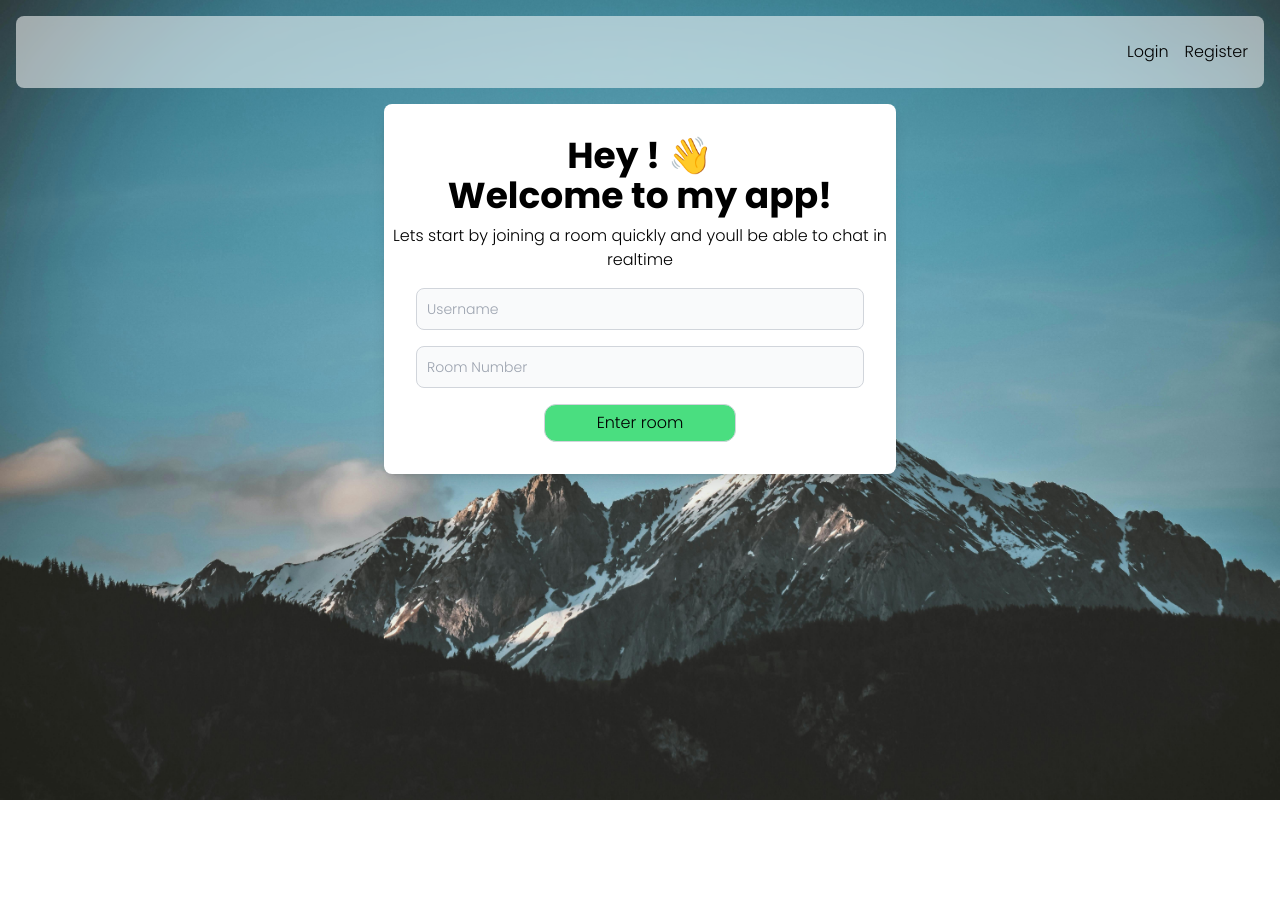
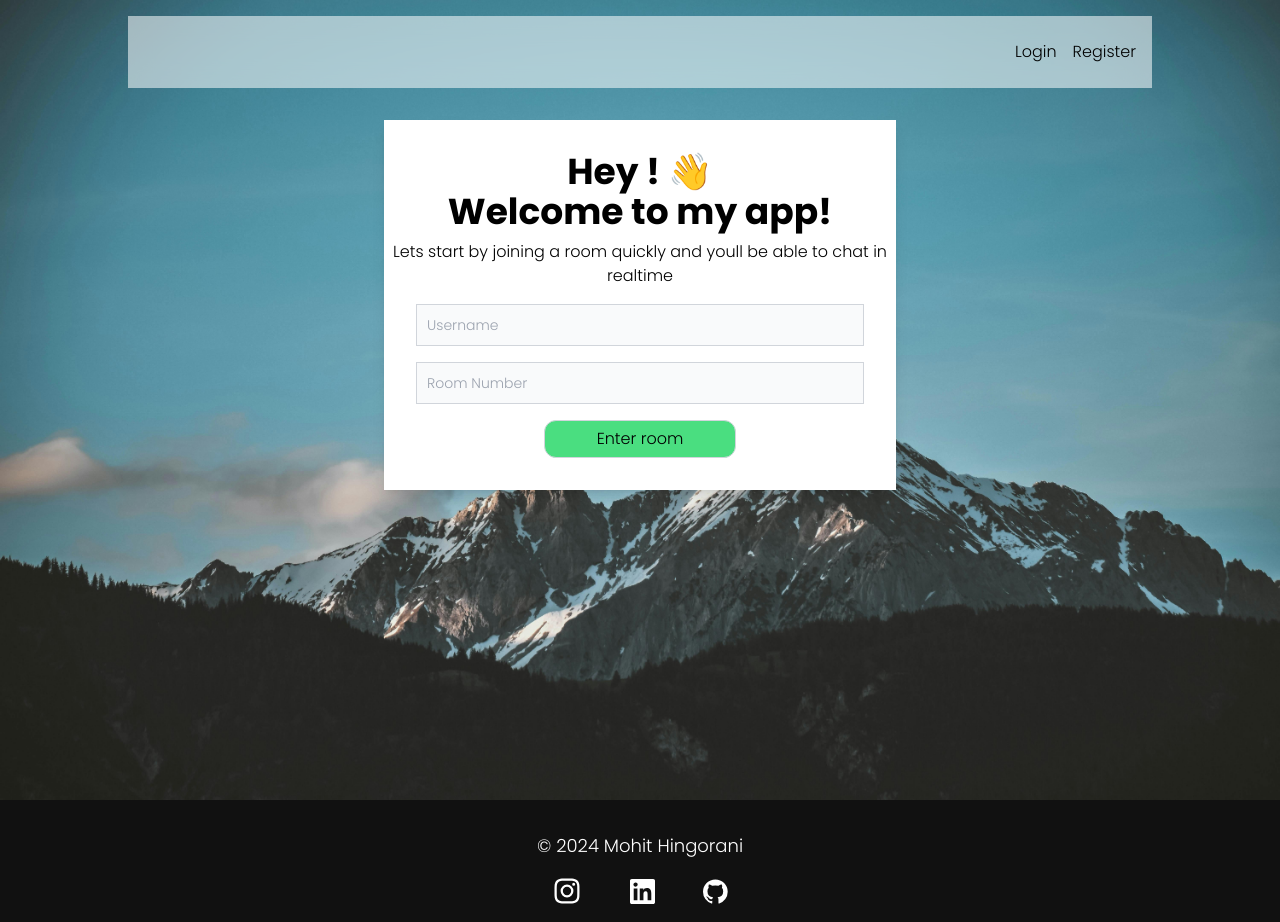
Before and after one commit to AwesomeSam9523/chat-app-frontend, a Next.js app: page / in a window 1280 px wide. Before the commit the page ends 800 px from the top, so only its background shows below. Built offline with nearby package versions, Linux system fonts and the light colour scheme; no server answers.

Commit message:
added footer

```diff
--- a/src/app/components/AppBar.tsx
+++ b/src/app/components/AppBar.tsx
@@ -2,10 +2,9 @@
 
 import { signIn, signOut, useSession } from "next-auth/react"
 import Image from "next/image";
-import { ButtonHTMLAttributes } from "react";
 export default function AppBar() {
     const session = useSession()
-    return <div className="flex justify-end gap-4 bg-white rounded-lg bg-opacity-55 back pr-4 py-6 text-white  bg-clip-padding backdrop-filter backdrop-blur-sm">
+    return <div className="flex justify-end gap-4 bg-white rounded-md bg-opacity-55  pr-4 py-6 text-white  backdrop-blur-md">
         {session.status === "authenticated" ? (
             <div className="flex w-full pl-4 justify-between gap-8 items-center">
                 <div className="flex justify-start gap-2 items-center">
--- /dev/null
+++ b/src/app/components/Footer.tsx
@@ -0,0 +1,31 @@
+import Link from "next/link";
+
+// Footer.jsx or Footer.js
+export default function Footer() {
+    return (
+        <footer className="w-full bg-[#111111] text-white py-4">
+            <div className="container mx-auto text-center text-lg py-4">
+                © 2024 Mohit Hingorani
+            </div>
+
+            <div className="flex justify-center gap-12 items-center">
+                <Link href="https://www.instagram.com/mohit_hingorani/">
+                    <svg className="hover:scale-105" xmlns="http://www.w3.org/2000/svg" width="30" height="30" viewBox="0 0 24 24">
+                        <path fill="currentColor" d="M17.34 5.46a1.2 1.2 0 1 0 1.2 1.2a1.2 1.2 0 0 0-1.2-1.2Zm4.6 2.42a7.59 7.59 0 0 0-.46-2.43a4.94 4.94 0 0 0-1.16-1.77a4.7 4.7 0 0 0-1.77-1.15a7.3 7.3 0 0 0-2.43-.47C15.06 2 14.72 2 12 2s-3.06 0-4.12.06a7.3 7.3 0 0 0-2.43.47a4.78 4.78 0 0 0-1.77 1.15a4.7 4.7 0 0 0-1.15 1.77a7.3 7.3 0 0 0-.47 2.43C2 8.94 2 9.28 2 12s0 3.06.06 4.12a7.3 7.3 0 0 0 .47 2.43a4.7 4.7 0 0 0 1.15 1.77a4.78 4.78 0 0 0 1.77 1.15a7.3 7.3 0 0 0 2.43.47C8.94 22 9.28 22 12 22s3.06 0 4.12-.06a7.3 7.3 0 0 0 2.43-.47a4.7 4.7 0 0 0 1.77-1.15a4.85 4.85 0 0 0 1.16-1.77a7.59 7.59 0 0 0 .46-2.43c0-1.06.06-1.4.06-4.12s0-3.06-.06-4.12ZM20.14 16a5.61 5.61 0 0 1-.34 1.86a3.06 3.06 0 0 1-.75 1.15a3.19 3.19 0 0 1-1.15.75a5.61 5.61 0 0 1-1.86.34c-1 .05-1.37.06-4 .06s-3 0-4-.06a5.73 5.73 0 0 1-1.94-.3a3.27 3.27 0 0 1-1.1-.75a3 3 0 0 1-.74-1.15a5.54 5.54 0 0 1-.4-1.9c0-1-.06-1.37-.06-4s0-3 .06-4a5.54 5.54 0 0 1 .35-1.9A3 3 0 0 1 5 5a3.14 3.14 0 0 1 1.1-.8A5.73 5.73 0 0 1 8 3.86c1 0 1.37-.06 4-.06s3 0 4 .06a5.61 5.61 0 0 1 1.86.34a3.06 3.06 0 0 1 1.19.8a3.06 3.06 0 0 1 .75 1.1a5.61 5.61 0 0 1 .34 1.9c.05 1 .06 1.37.06 4s-.01 3-.06 4ZM12 6.87A5.13 5.13 0 1 0 17.14 12A5.12 5.12 0 0 0 12 6.87Zm0 8.46A3.33 3.33 0 1 1 15.33 12A3.33 3.33 0 0 1 12 15.33Z" />
+                    </svg>
+                </Link>
+                <Link href="https://www.linkedin.com/in/mohit-hingorani-439265248/">
+                    <svg className="hover:scale-105" xmlns="http://www.w3.org/2000/svg" width="25" height="25" viewBox="0 0 20 20">
+                        <path fill="currentColor" d="M17.04 17.043h-2.962v-4.64c0-1.107-.023-2.531-1.544-2.531c-1.544 0-1.78 1.204-1.78 2.449v4.722H7.793V7.5h2.844v1.3h.039c.397-.75 1.364-1.54 2.808-1.54c3.001 0 3.556 1.974 3.556 4.545v5.238ZM4.447 6.194c-.954 0-1.72-.771-1.72-1.72s.767-1.72 1.72-1.72a1.72 1.72 0 0 1 0 3.44Zm1.484 10.85h-2.97V7.5h2.97v9.543ZM18.521 0H1.476C.66 0 0 .645 0 1.44v17.12C0 19.355.66 20 1.476 20h17.042c.815 0 1.482-.644 1.482-1.44V1.44C20 .646 19.333 0 18.518 0h.003Z" />
+                    </svg>
+                </Link>
+                <Link href="https://github.com/mohithingorani">
+                    <svg className="hover:scale-105" xmlns="http://www.w3.org/2000/svg" width="25" height="25" viewBox="0 0 432 416">
+                        <path fill="currentColor" d="M213.5 0q88.5 0 151 62.5T427 213q0 70-41 125.5T281 416q-14 2-14-11v-58q0-27-15-40q44-5 70.5-27t26.5-77q0-34-22-58q11-26-2-57q-18-5-58 22q-26-7-54-7t-53 7q-18-12-32.5-17.5T107 88h-6q-12 31-2 57q-22 24-22 58q0 55 27 77t70 27q-11 10-13 29q-42 18-62-18q-12-20-33-22q-2 0-4.5.5t-5 3.5t8.5 9q14 7 23 31q1 2 2 4.5t6.5 9.5t13 10.5T130 371t30-2v36q0 13-14 11q-64-22-105-77.5T0 213q0-88 62.5-150.5T213.5 0z" />
+                    </svg>
+                </Link>
+            </div>
+
+        </footer >
+    );
+}
--- a/src/app/globals.css
+++ b/src/app/globals.css
@@ -2,59 +2,13 @@
 @tailwind components;
 @tailwind utilities;
 
-@layer base {
-  :root {
-    --background: 0 0% 100%;
-    --foreground: 222.2 84% 4.9%;
-    --card: 0 0% 100%;
-    --card-foreground: 222.2 84% 4.9%;
-    --popover: 0 0% 100%;
-    --popover-foreground: 222.2 84% 4.9%;
-    --primary: 222.2 47.4% 11.2%;
-    --primary-foreground: 210 40% 98%;
-    --secondary: 210 40% 96.1%;
-    --secondary-foreground: 222.2 47.4% 11.2%;
-    --muted: 210 40% 96.1%;
-    --muted-foreground: 215.4 16.3% 46.9%;
-    --accent: 210 40% 96.1%;
-    --accent-foreground: 222.2 47.4% 11.2%;
-    --destructive: 0 84.2% 60.2%;
-    --destructive-foreground: 210 40% 98%;
-    --border: 214.3 31.8% 91.4%;
-    --input: 214.3 31.8% 91.4%;
-    --ring: 222.2 84% 4.9%;
-    --radius: 0.5rem;
-    --chart-1: 12 76% 61%;
-    --chart-2: 173 58% 39%;
-    --chart-3: 197 37% 24%;
-    --chart-4: 43 74% 66%;
-    --chart-5: 27 87% 67%;
-  }
+body{
+    overflow-x:hidden;
+}
 
-  .dark {
-    --background: 222.2 84% 4.9%;
-    --foreground: 210 40% 98%;
-    --card: 222.2 84% 4.9%;
-    --card-foreground: 210 40% 98%;
-    --popover: 222.2 84% 4.9%;
-    --popover-foreground: 210 40% 98%;
-    --primary: 210 40% 98%;
-    --primary-foreground: 222.2 47.4% 11.2%;
-    --secondary: 217.2 32.6% 17.5%;
-    --secondary-foreground: 210 40% 98%;
-    --muted: 217.2 32.6% 17.5%;
-    --muted-foreground: 215 20.2% 65.1%;
-    --accent: 217.2 32.6% 17.5%;
-    --accent-foreground: 210 40% 98%;
-    --destructive: 0 62.8% 30.6%;
-    --destructive-foreground: 210 40% 98%;
-    --border: 217.2 32.6% 17.5%;
-    --input: 217.2 32.6% 17.5%;
-    --ring: 212.7 26.8% 83.9%;
-    --chart-1: 220 70% 50%;
-    --chart-2: 160 60% 45%;
-    --chart-3: 30 80% 55%;
-    --chart-4: 280 65% 60%;
-    --chart-5: 340 75% 55%;
-  }
+*{
+    -ms-overflow-style: none;
 }
+::-webkit-scrollbar {
+    display: none;
+}
--- a/src/app/layout.tsx
+++ b/src/app/layout.tsx
@@ -23,6 +23,7 @@ export default function RootLayout({
       <body className={`${inter.className} ${poppins_init.className} `}>
         <Providers>
           {children}
+
         </Providers>
       </body>
     </html>
--- a/src/app/page.tsx
+++ b/src/app/page.tsx
@@ -5,6 +5,7 @@ import { useState } from "react";
 import "./globals.css"
 import AppBar from "./components/AppBar";
 import { useSession } from "next-auth/react";
+import Footer from "./components/Footer";
 export default function Home() {
 
   const [name, setName] = useState<string>("");
@@ -20,11 +21,12 @@ export default function Home() {
 
   return (<>
     <div className="h-screen bg-slate-300 w-full" style={{ backgroundImage: `url(/background2.jpg)`, backgroundSize: "cover" }}>
-      <div className="pt-4 px-4" >
+      <div className="flex flex-col">
+        <div className="mx-4 sm:mx-8 md:mx-32 my-4" >
           <AppBar />
         </div>
         <div className="text-center w-lvw flex justify-center mt-4 ">
-        <div className="bg-white max-w-lg w-full py-8 rounded-lg shadow-lg">
+          <div className="bg-white max-w-lg w-full py-8 rounded-lg shadow-lg mx-4">
             <div className="text-4xl font-bold">
               <div>
                 {session.status === "authenticated" ? <div>Hey ! {session.data?.user?.name?.split(" ")[0]} 👋</div> : <div>Hey ! 👋</div>}
@@ -42,8 +44,10 @@ export default function Home() {
             </div>
           </div>
         </div>
+      </div>
 
     </div>
+    <Footer/>
   </>
 
   );
```
Lines whose indentation alone changed are shown as unchanged.
